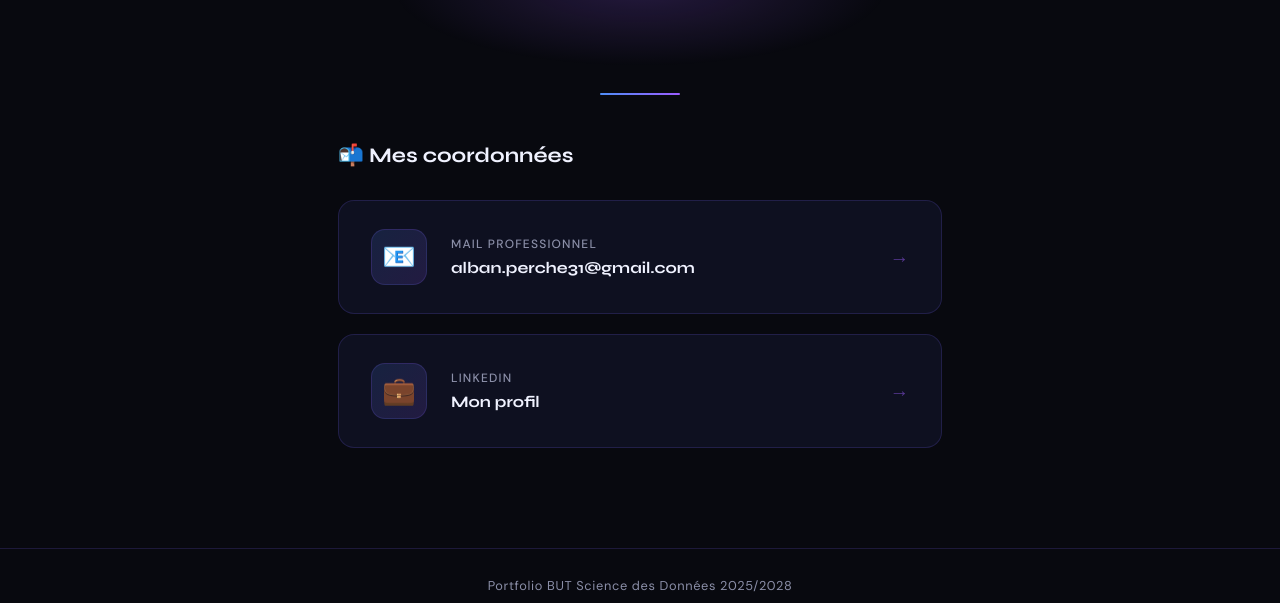
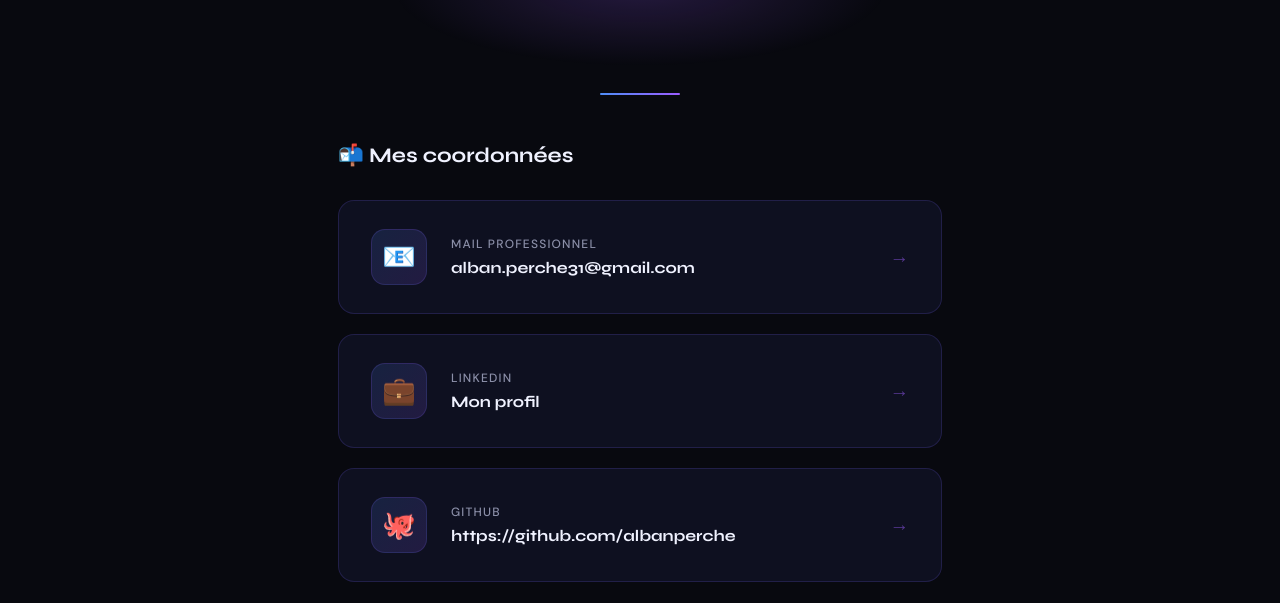
Before and after one commit to albanperche/albanperche.github.io, a plain HTML site: page contact.html in a window 1280 px wide. Shown: the part 349-952 px from the top of the page. Drawn offline with Linux system fonts and the light colour scheme.

Commit message:
Add files via upload

```diff
--- a/contact.html
+++ b/contact.html
@@ -300,6 +300,16 @@
         <div class="contact-arrow">→</div>
       </a>
 
+      <!-- GitHub -->
+      <a class="contact-card" href="#" target="_blank">
+        <div class="contact-icon">🐙</div>
+        <div class="contact-info">
+          <div class="contact-label">GitHub</div>
+          <div class="contact-value">https://github.com/albanperche</div>
+        </div>
+        <div class="contact-arrow">→</div>
+      </a>
+
     </div>
   </section>
 
```
